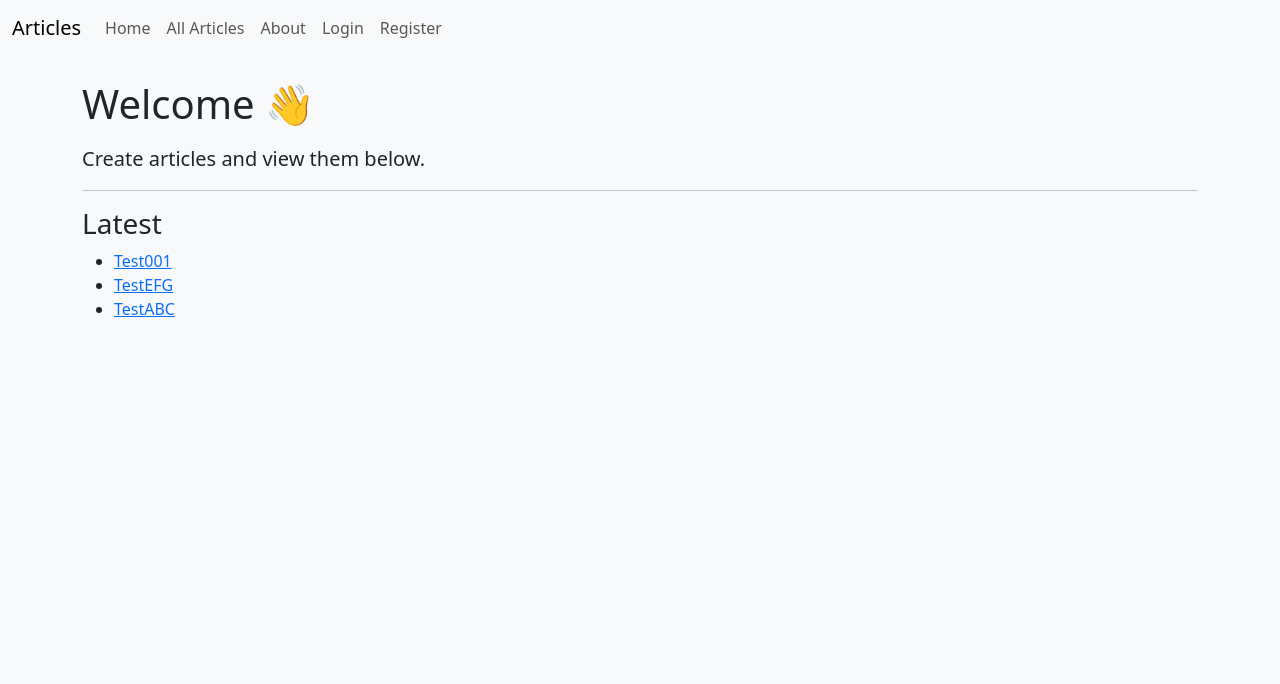
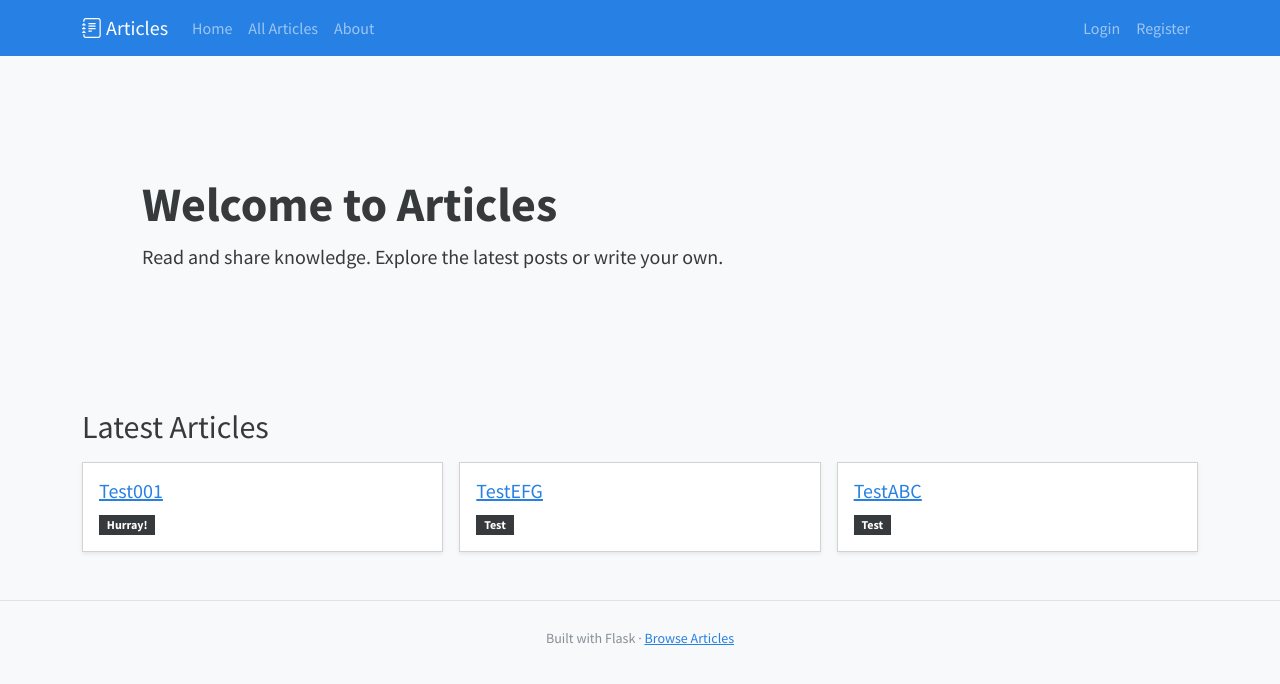
Before and after one commit to sathwikreddy17/Articles-Website---0001, a Flask app: page / in a window 1280 px wide. Shown: the top 684 px of the page. Run offline with Flask 3, Linux system fonts and the light colour scheme; data comes from the database, SQL or seed files in the repository; some libraries are stand-ins or nearby versions.

Commit message:
Bottswatch implemented and Cleaner Header/Badges

```diff
--- a/app.py
+++ b/app.py
@@ -1,7 +1,9 @@
+import os
 from articles_website import create_app
 
 app = create_app()
 
 # ---------- Run ----------
 if __name__ == "__main__":
-    app.run(debug=True)
+    port = int(os.getenv("FLASK_RUN_PORT") or os.getenv("PORT") or "8000")
+    app.run(debug=True, port=port)
--- a/templates/base.html
+++ b/templates/base.html
@@ -4,31 +4,40 @@
   <meta charset="utf-8"/>
   <meta name="viewport" content="width=device-width, initial-scale=1"/>
   <title>{% block title %}My Articles{% endblock %}</title>
-  <link href="https://cdn.jsdelivr.net/npm/bootstrap@5.3.3/dist/css/bootstrap.min.css" rel="stylesheet">
+  <!-- Bootswatch Cosmo theme (Bootstrap 5.3.3 compatible) -->
+  <link href="https://cdn.jsdelivr.net/npm/bootswatch@5.3.3/dist/cosmo/bootstrap.min.css" rel="stylesheet">
+  <!-- Bootstrap Icons -->
+  <link href="https://cdn.jsdelivr.net/npm/bootstrap-icons@1.11.3/font/bootstrap-icons.css" rel="stylesheet">
   <link rel="stylesheet" href="{{ url_for('static', filename='style.css') }}">
   <link rel="icon" href="data:,">
 </head>
 <body class="bg-light">
-<nav class="navbar navbar-expand-lg navbar-light bg-light mb-4">
-  <div class="container-fluid">
-    <a class="navbar-brand" href="{{ url_for('main.home') }}">Articles</a>
+<nav class="navbar navbar-expand-lg navbar-dark bg-primary mb-4">
+  <div class="container">
+    <a class="navbar-brand" href="{{ url_for('main.home') }}"><i class="bi bi-journal-text me-1"></i>Articles</a>
+    <button class="navbar-toggler" type="button" data-bs-toggle="collapse" data-bs-target="#navbarNav" aria-controls="navbarNav" aria-expanded="false" aria-label="Toggle navigation">
+      <span class="navbar-toggler-icon"></span>
+    </button>
+    <div class="collapse navbar-collapse" id="navbarNav">
       <ul class="navbar-nav me-auto mb-2 mb-lg-0">
         <li class="nav-item"><a class="nav-link" href="{{ url_for('main.home') }}">Home</a></li>
         <li class="nav-item"><a class="nav-link" href="{{ url_for('main.articles') }}">All Articles</a></li>
         <li class="nav-item"><a class="nav-link" href="{{ url_for('main.about') }}">About</a></li>
-
+      </ul>
+      <ul class="navbar-nav ms-auto">
         {% if current_user.is_authenticated and current_user.is_admin %}
-        <li class="nav-item"><a class="nav-link" href="{{ url_for('admin.create') }}">New</a></li>
-        <li class="nav-item"><a class="nav-link" href="{{ url_for('auth.logout') }}">Logout</a></li>
+          <li class="nav-item"><a class="nav-link" href="{{ url_for('admin.create') }}"><i class="bi bi-plus-circle"></i> New</a></li>
+          <li class="nav-item"><a class="nav-link" href="{{ url_for('auth.logout') }}"><i class="bi bi-box-arrow-right"></i> Logout</a></li>
         {% else %}
           <li class="nav-item"><a class="nav-link" href="{{ url_for('auth.login') }}">Login</a></li>
           <li class="nav-item"><a class="nav-link" href="{{ url_for('auth.register') }}">Register</a></li>
         {% endif %}
       </ul>
     </div>
+  </div>
 </nav>
 
-<div class="container mt-3">
+<div class="container">
   {% with messages = get_flashed_messages(with_categories=true) %}
     {% if messages %}
       {% for category, message in messages %}
@@ -40,7 +49,17 @@
     {% endif %}
   {% endwith %}
 </div>
+
 <main class="container">{% block content %}{% endblock %}</main>
+
+<footer class="mt-5 py-4 bg-body-tertiary border-top">
+  <div class="container text-center text-muted">
+    <small>
+      Built with Flask · <a href="{{ url_for('main.articles') }}">Browse Articles</a>
+    </small>
+  </div>
+</footer>
+
 <script src="https://cdn.jsdelivr.net/npm/bootstrap@5.3.3/dist/js/bootstrap.bundle.min.js"></script>
 </body>
 </html>
--- a/templates/home.html
+++ b/templates/home.html
@@ -1,19 +1,35 @@
 {% extends "base.html" %}
 {% block title %}Home · My Articles{% endblock %}
 {% block content %}
-  <h1 class="mb-3">Welcome 👋</h1>
-  <p class="lead">Create articles and view them below.</p>
-  <hr>
-  <h3>Latest</h3>
-  <ul>
-    {% for article in latest %}
-      <li>
-        <a href="{{ url_for('main.article_by_slug', slug=article.slug) }}">{{ article.title }}</a>
-      </li>
-    {% else %}
-      <li>No articles yet.
-        <a href="{{ url_for('admin.create') }}">Create one</a>.
-      </li>
-    {% endfor %}
-  </ul>
+<section class="p-5 mb-4 bg-body-tertiary rounded-3">
+  <div class="container py-5">
+    <h1 class="display-5 fw-bold">Welcome to Articles</h1>
+    <p class="col-md-8 fs-5">Read and share knowledge. Explore the latest posts or write your own.</p>
+    {% if current_user.is_authenticated and current_user.is_admin %}
+      <a class="btn btn-primary btn-lg" href="{{ url_for('admin.create') }}"><i class="bi bi-plus-circle"></i> New Article</a>
+    {% endif %}
+  </div>
+</section>
+
+<h2 class="mb-3">Latest Articles</h2>
+<div class="row g-3">
+  {% for article in latest %}
+    <div class="col-md-6 col-lg-4">
+      <div class="card h-100 shadow-sm">
+        <div class="card-body">
+          <h5 class="card-title"><a href="{{ url_for('main.article_by_slug', slug=article.slug) }}" class="stretched-link">{{ article.title }}</a></h5>
+          {% if article.tags %}
+          <div>
+            {% for t in article.tags.split(',') %}
+              <span class="badge bg-secondary me-1">{{ t.strip() }}</span>
+            {% endfor %}
+          </div>
+          {% endif %}
+        </div>
+      </div>
+    </div>
+  {% else %}
+    <div class="col-12"><div class="alert alert-info">No articles yet. {% if current_user.is_authenticated and current_user.is_admin %}<a href="{{ url_for('admin.create') }}">Create one</a>.{% endif %}</div></div>
+  {% endfor %}
+</div>
 {% endblock %}
```
Also changed, not shown: templates/article_detail.html (+13 -10 lines), templates/articles.html (+28 -7 lines). Lines whose indentation alone changed are shown as unchanged.
